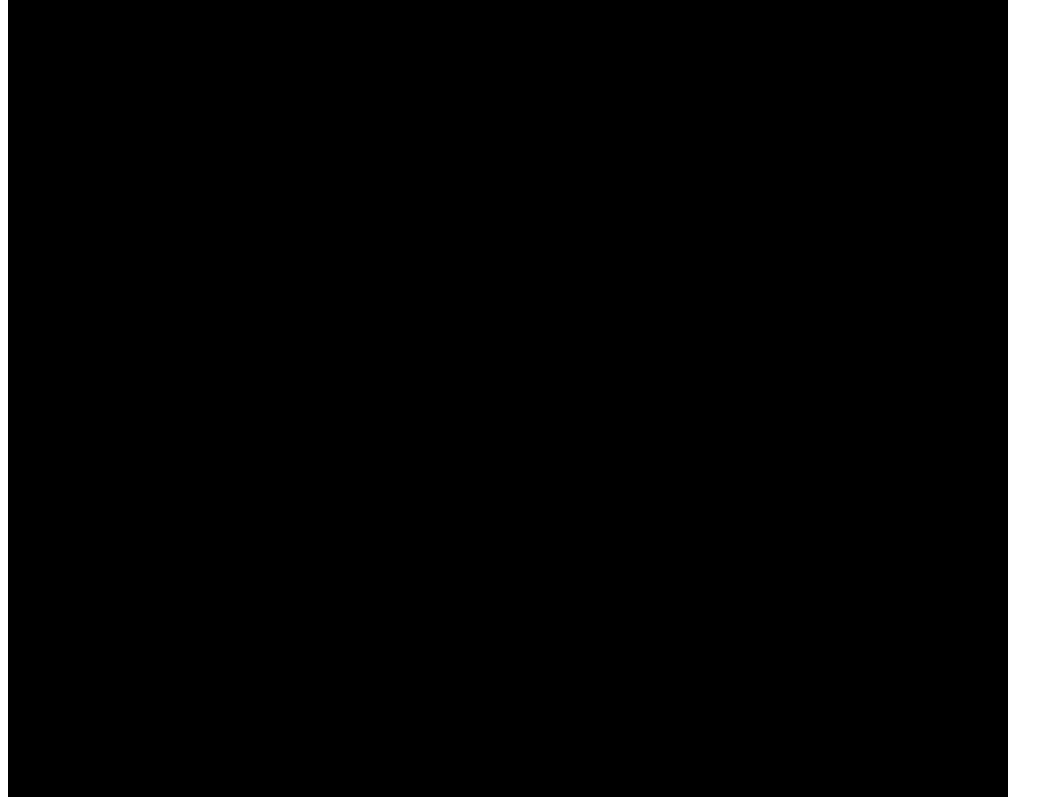
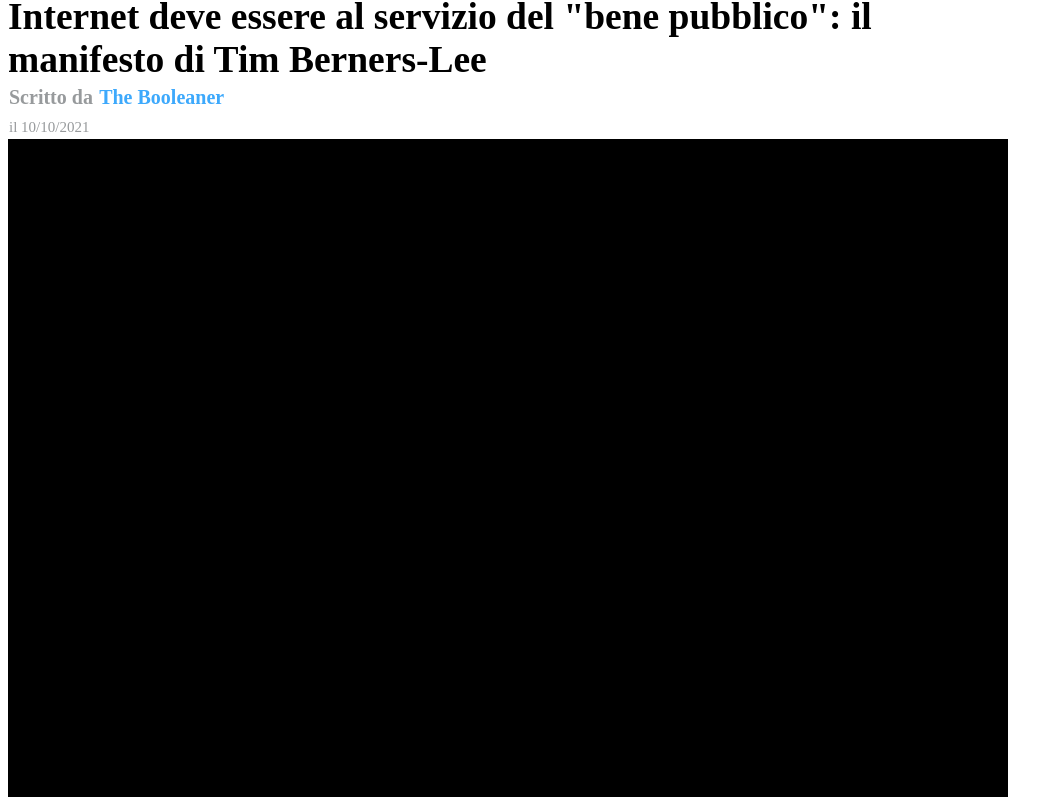
Before and after one commit to jacopo-ferroni/html-css-booleaner, a plain HTML site: page index.html in a window 1280 px wide. Shown: the part 113-910 px from the top of the page, without its empty margins (0-1063 px from the left). Drawn offline with Linux system fonts and the light colour scheme.

Commit message:
first section

```diff
--- a/index.html
+++ b/index.html
@@ -11,9 +11,27 @@
     <!-- contenitore esterno -->
     <div id="external-container">
         <!-- parte superiore del titolo -->
-        <div id="sopra">
+        <header id="top">
             <img class="logo" src="./img/logo.svg" alt="logo">
-        </div>
+        </header>
+
+        <!-- main e section -->
+        <main>
+
+            <!-- titolo superiore -->
+            <section id="first">
+                <h1 id="second">Internet deve essere al servizio del "bene pubblico": il manifesto di Tim Berners-Lee</h1>
+                <div id="third">
+                    <h4>
+                        <span class="grey1">Scritto da</span>
+                        <span class="autor-class">The Booleaner</span>
+                    </h4>
+                        <span class="grey2">il 10/10/2021</span>
+                </div>
+
+            </section>
+
+        </main>
 
     </div>
 
--- a/style.css
+++ b/style.css
@@ -8,7 +8,7 @@ body{
     background-color: black;
 }
 
-#sopra {
+#top {
     width: 1000px;
     height: 100px;;
     background-color: #3da9fc;
@@ -21,3 +21,43 @@ body{
     padding-top: 50px;
     padding-left: 10px;
 }
+
+#first {
+    background-color: white;
+    font-family: 'Lora', serif;
+    font-size: 25px;
+}
+
+#second {
+    margin-top: 0px;
+    margin-bottom: 0px;
+}
+
+#third {
+    padding: 1px;
+
+}
+
+h4 {
+    margin: 0px;
+}
+
+.grey1 {
+    font-size: 20px;
+    font-family: 'Lora', serif;
+    color: #979a9c;
+    padding-top: 0px;
+}
+
+.grey2 {
+    font-size: 15px;
+    font-family: 'Lora', serif;
+    color: #979a9c;
+    padding-top: 0pxß;
+}
+
+.autor-class {
+    font-size: 20px;
+    font-family: 'Lora', serif;
+    color: #3da9fc;
+}
```
